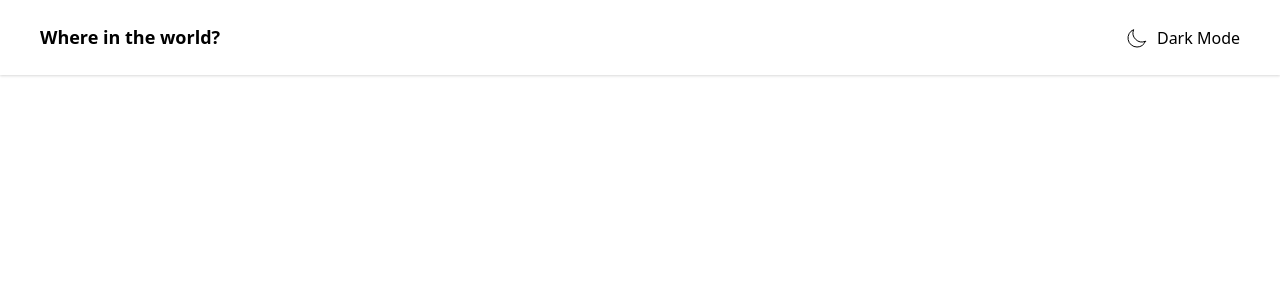
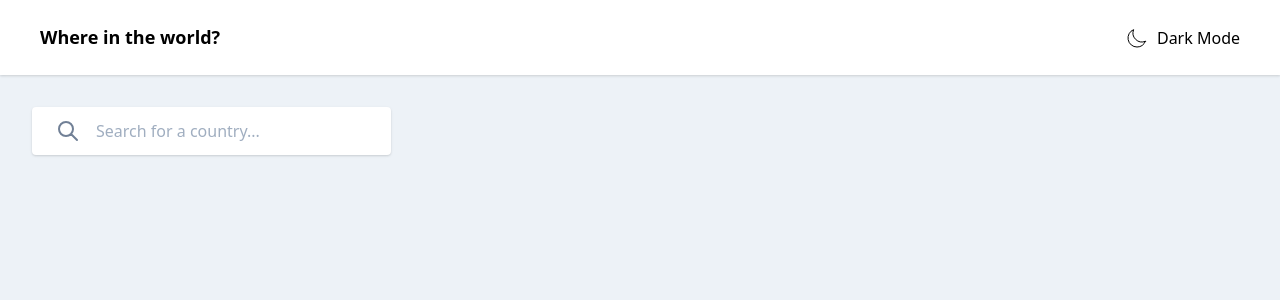
Before and after one commit to AbePlays/Frontend-Challenge-14, a React (Create React App) app: page / in a window 1280 px wide. Shown: the top 300 px of the page. Built offline with nearby package versions, Linux system fonts and the light colour scheme.

Commit message:
Created search bar

```diff
--- a/src/App.js
+++ b/src/App.js
@@ -1,9 +1,11 @@
 import Header from "./components/Header";
+import Body from "./components/Body";
 
 function App() {
   return (
-    <div>
+    <div className="bg-gray-200">
       <Header />
+      <Body />
     </div>
   );
 }
--- /dev/null
+++ b/src/components/Body.js
@@ -0,0 +1,31 @@
+import React from "react";
+
+function Body() {
+  return (
+    <div>
+      <div className="mx-8 mt-8 min-h-screen relative">
+        <svg
+          className="h-6 w-6 text-gray-600 absolute mt-3 ml-6"
+          xmlns="http://www.w3.org/2000/svg"
+          fill="none"
+          viewBox="0 0 24 24"
+          stroke="currentColor"
+        >
+          <path
+            stroke-linecap="round"
+            stroke-linejoin="round"
+            stroke-width="2"
+            d="M21 21l-6-6m2-5a7 7 0 11-14 0 7 7 0 0114 0z"
+          />
+        </svg>
+        <input
+          type="text"
+          placeholder="Search for a country..."
+          className="shadow px-16 py-3 rounded text-gray-600"
+        />
+      </div>
+    </div>
+  );
+}
+
+export default Body;
--- a/src/components/Header.js
+++ b/src/components/Header.js
@@ -2,7 +2,7 @@ import React from "react";
 
 function Header() {
   return (
-    <header className="flex justify-between py-6 sm:px-10 px-4 shadow items-center">
+    <header className="flex justify-between py-6 sm:px-10 px-4 shadow items-center bg-white">
       <h1 className="font-bold text-lg">Where in the world?</h1>
       <div className="flex items-center">
         <svg
```
